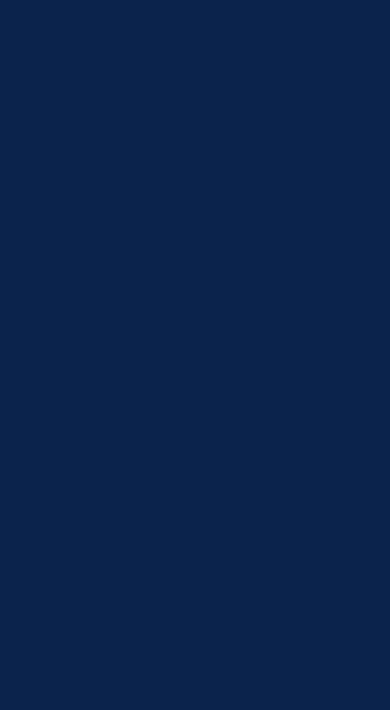
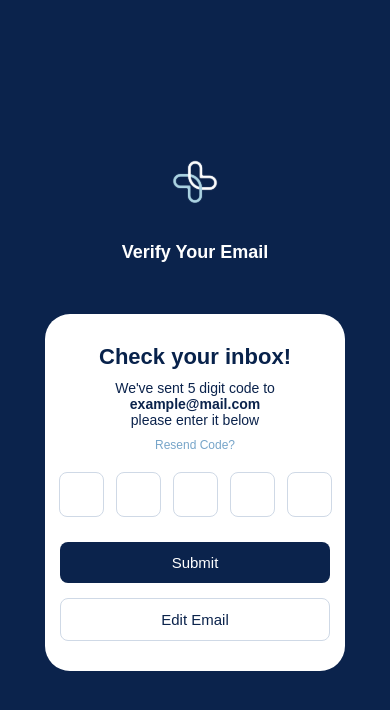
Before and after one commit to MindMate-Project/Web, a React (Create React App) app: page /api/auth/check-inbox in a window 390 px wide. Before the commit this address had no page. Shown: the top 710 px of the page. Built offline with nearby package versions, Linux system fonts and the light colour scheme.

Commit message:
Check Inbox Page UI

```diff
--- a/src/App.js
+++ b/src/App.js
@@ -6,6 +6,7 @@ import SignupPage from "./pages/Auth/SignupPage";
 import ForgetPasswordPage from "./pages/Auth/ForgetPasswordPage";
 import SetNewPasswordPage from "./pages/Auth/SetNewPasswordPage";
 import VerifyEmailPage from "./pages/Auth/VerifyEmailPage";
+import CheckInboxPage from "./pages/Auth/CheckInboxPage";
 function App() {
   return (
     <div className="App">
@@ -17,6 +18,7 @@ function App() {
           <Route path="/api/auth/forgot-password" element={<ForgetPasswordPage />} />
           <Route path="/api/auth/set-new-password" element={<SetNewPasswordPage />} />
           <Route path="/api/auth/verify-email" element={<VerifyEmailPage />} />
+          <Route path="/api/auth/check-inbox" element={<CheckInboxPage />} />
         </Routes>
       </BrowserRouter>
     </div>
--- /dev/null
+++ b/src/components/Auth/CheckInbox.css
@@ -0,0 +1,162 @@
+.check-inbox * {
+    margin: 0;
+    padding: 0;
+    box-sizing: border-box;
+    font-family: "Poppins", "Nunito", sans-serif;
+}
+
+:root {
+    --primary-bg: #0b234c;
+    --border-color: #dcdcdc;
+}
+
+.check-inbox body {
+    background: var(--primary-bg);
+}
+
+.check-inbox .container {
+    display: flex;
+    width: 1300px;
+    height: 600px;
+}
+
+.check-inbox .left-side {
+    width: 20%;
+    color: white;
+}
+
+.check-inbox .logo {
+    width: 120px;
+    height: auto;
+}
+
+.check-inbox .left-side h1 {
+    font-size: 25px;
+    padding-left: 30px;
+}
+
+.check-inbox .card {
+    width: 400px;
+    background: white;
+    margin: auto;
+    padding: 45px 25px;
+    border-radius: 25px;
+    text-align: center;
+}
+
+.check-inbox .card h2 {
+    margin-bottom: 10px;
+    font-size: 22px;
+    color: #08224b;
+}
+
+.check-inbox .card p {
+    font-size: 14px;
+    margin-bottom: 10px;
+    color: var(--primary-bg);
+}
+
+.check-inbox .resend {
+    display: block;
+    margin: 10px 0 20px;
+    font-size: 12px;
+    color: #77a5c9;
+    text-decoration: none;
+}
+
+.check-inbox .code-inputs {
+    display: flex;
+    justify-content: center;
+    gap: 12px;
+    margin-bottom: 25px;
+}
+
+.check-inbox .code-inputs input {
+    width: 45px;
+    height: 45px;
+    font-size: 20px;
+    text-align: center;
+    border-radius: 8px;
+    border: 1.5px solid #cfd9e6;
+}
+
+.check-inbox .submit-btn {
+    width: 100%;
+    padding: 12px;
+    background: var(--primary-bg);
+    color: white;
+    border: none;
+    border-radius: 8px;
+    font-size: 15px;
+    cursor: pointer;
+    margin-bottom: 15px;
+}
+
+.check-inbox .edit-btn {
+    width: 100%;
+    padding: 12px;
+    background: #ffffff;
+    color: var(--primary-bg);
+    border: 1.5px solid #cfd9e6;
+    border-radius: 8px;
+    font-size: 15px;
+    cursor: pointer;
+}
+.check-inbox .edit-btn:hover {
+    background: #f0f0f0;
+}
+.check-inbox .submit-btn:hover {
+    background:#0b236c ;
+}
+
+@media (max-width: 1200px) {
+    .check-inbox .container {
+        width: 1000px;
+    }
+}
+
+@media (max-width: 992px) {
+    .check-inbox .container {
+        width: 750px;
+    }
+}
+
+@media (max-width: 768px) {
+    .check-inbox .container {
+        width: 490px;
+        flex-direction: column;
+    }
+    .check-inbox .left-side {
+        width: 100%;
+        display:flex;
+        flex-direction: column;
+        align-items: center;
+        justify-content: center;
+    }
+}
+
+@media (max-width: 480px) {
+    .check-inbox .container {
+        width: 300px;
+    }
+
+    .check-inbox .left-side {
+        display:flex;
+        flex-direction: column;
+        align-items: center;
+        justify-content: center;
+    }
+
+    .check-inbox .logo {
+        width: 120px;
+    }
+
+    .check-inbox .left-side h1 {
+        font-size: 18px;
+        padding-left: 0;
+    }
+    .check-inbox .card {
+        width: 100%;
+        padding: 30px 15px;
+    }
+}
--- /dev/null
+++ b/src/components/Auth/CheckInbox.js
@@ -0,0 +1,41 @@
+import "./CheckInbox.css";
+import logo from './../../images/logo.svg';
+
+function CheckInbox() {
+  return (
+    <div className="check-inbox">
+      <div className="container">
+        <div className="left-side">
+          <img src={logo} alt="logo" className="logo" />
+          <h1>Verify Your Email</h1>
+        </div>
+
+        <div className="card">
+          <h2>Check your inbox!</h2>
+          <p>
+            We've sent 5 digit code to <strong>example@mail.com</strong>
+            <br />
+            please enter it below
+          </p>
+
+          <a href="#" className="resend">
+            Resend Code?
+          </a>
+
+          <div className="code-inputs">
+            <input maxlength="1" />
+            <input maxlength="1" />
+            <input maxlength="1" />
+            <input maxlength="1" />
+            <input maxlength="1" />
+          </div>
+
+          <button className="submit-btn">Submit</button>
+
+          <button className="edit-btn">Edit Email</button>
+        </div>
+      </div>
+    </div>
+  );
+}
+export default CheckInbox;
--- /dev/null
+++ b/src/pages/Auth/CheckInboxPage.js
@@ -0,0 +1,5 @@
+import CheckInbox from "../../components/Auth/CheckInbox";
+function CheckInboxPage() {
+    return <CheckInbox />;
+}
+export default CheckInboxPage;
--- a/src/pages/HomePage.js
+++ b/src/pages/HomePage.js
@@ -9,6 +9,7 @@ function HomePage() {
             <button className = "hbtn" onClick={() => navigate('/api/auth/forgot-password')}>Forget password</button>
             <button className = "hbtn" onClick={() => navigate('/api/auth/set-new-password')}>Set New Password</button>
             <button className = "hbtn" onClick={() => navigate('/api/auth/verify-email')}>Verify Email</button>
+            <button className = "hbtn" onClick={() => navigate('/api/auth/check-inbox')}>Check Inbox</button>
         </div>
     )
 }
```
